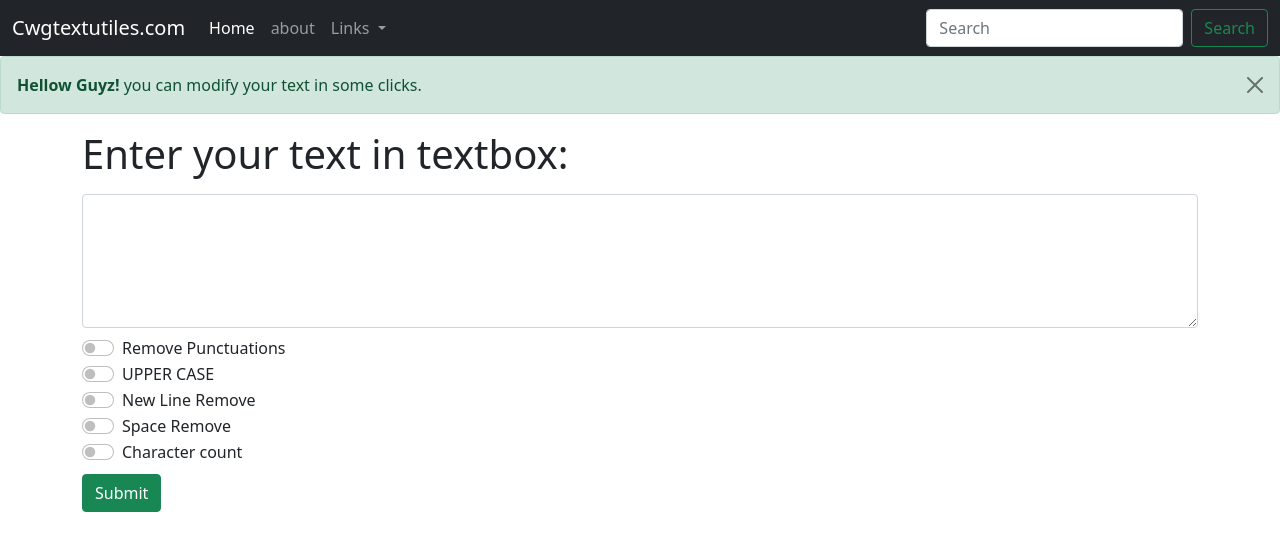
After one commit to Gauravraj1141/textutiles, a Django app: template taxtutilesss/templates/index2.html in a window 1280 px wide. The commit adds this page. Shown: the top 551 px of the page. Run offline with Django 4.2, Linux system fonts and the light colour scheme; the template is opened without the code that fills it, so the values that code supplies are empty.

Commit message:
texttutiles file

```diff
--- a/taxtutilesss/taxtutilesss/urls.py
+++ b/taxtutilesss/taxtutilesss/urls.py
@@ -1,4 +1,4 @@
-"""taxtutilesss URL Configuration
+"""roughttextdj URL Configuration
 
 The `urlpatterns` list routes URLs to views. For more information please see:
     https://docs.djangoproject.com/en/4.0/topics/http/urls/
@@ -13,26 +13,15 @@ Including another URLconf
     1. Import the include() function: from django.urls import include, path
     2. Add a URL to urlpatterns:  path('blog/', include('blog.urls'))
 """
-
-"""hmne ye pipeline dal di nye nye nam se or inhe check kr liya ye sari ok h """
-
-
-
 from django.contrib import admin
 from django.urls import path
 from . import views
+
+
 urlpatterns = [
     path('admin/', admin.site.urls),
     path('',views.index,name='index'),
-    path('removepunc/',views.removepunc,name='remove punc'),
-    path('capitalizefirst/',views.capitalizefirst,name='capitalizefirst'),
-    path('newlineremove/',views.newlineremove,name='newlineremove'),
-    path('spaceremover/',views.spaceremover,name='spaceremover'),
-    path('charcount/',views.charcount,name='charcount'),
-
-
-
-
+    path('analyze2/',views.analyze,name='analyze'),
 
 
 ]
--- /dev/null
+++ b/taxtutilesss/templates/index2.html
@@ -0,0 +1,106 @@
+<!doctype html>
+<html lang="en">
+  <head>
+    <!-- Required meta tags -->
+    <meta charset="utf-8">
+    <meta name="viewport" content="width=device-width, initial-scale=1">
+
+    <!-- Bootstrap CSS -->
+    <link href="https://cdn.jsdelivr.net/npm/bootstrap@5.1.3/dist/css/bootstrap.min.css" rel="stylesheet" integrity="sha384-1BmE4kWBq78iYhFldvKuhfTAU6auU8tT94WrHftjDbrCEXSU1oBoqyl2QvZ6jIW3" crossorigin="anonymous">
+
+    <title>Cwgtextutiles.com</title>
+  </head>
+  <body>
+  <nav class="navbar navbar-expand-lg navbar-dark bg-dark">
+  <div class="container-fluid">
+    <a class="navbar-brand" href="#">Cwgtextutiles.com</a>
+    <button class="navbar-toggler" type="button" data-bs-toggle="collapse" data-bs-target="#navbarScroll" aria-controls="navbarScroll" aria-expanded="false" aria-label="Toggle navigation">
+      <span class="navbar-toggler-icon"></span>
+    </button>
+    <div class="collapse navbar-collapse" id="navbarScroll">
+      <ul class="navbar-nav me-auto my-2 my-lg-0 navbar-nav-scroll" style="--bs-scroll-height: 100px;">
+        <li class="nav-item">
+          <a class="nav-link active" aria-current="page" href="/">Home</a>
+        </li>
+
+        <li class="nav-item">
+          <a class="nav-link" href="https://mail.google.com/mail/u/0/#inbox" target="main">about</a>
+        </li>
+        <li class="nav-item dropdown">
+          <a class="nav-link dropdown-toggle" href="#" id="navbarScrollingDropdown" role="button" data-bs-toggle="dropdown" aria-expanded="false">
+            Links
+          </a>
+          <ul class="dropdown-menu" aria-labelledby="navbarScrollingDropdown">
+            <li><a class="dropdown-item" href="https://www.youtube.com/c/GauravRajput1141" target="main">YouTube</a></li>
+            <li><a class="dropdown-item" href="https://www.facebook.com/profile.php?id=100048342071368" target="main">FaceBook </a></li>
+
+          </ul>
+
+      </ul>
+      <form class="d-flex">
+        <input class="form-control me-2" type="search" placeholder="Search" aria-label="Search">
+        <button class="btn btn-outline-success" type="submit">Search</button>
+      </form>
+    </div>
+  </div>
+</nav>
+  </div>
+  </nav>
+  <div class="alert alert-success alert-dismissible fade show" role="alert">
+  <strong>Hellow Guyz!</strong> you can modify your text in some clicks.
+  <button type="button" class="btn-close" data-bs-dismiss="alert" aria-label="Close"></button>
+</div>
+
+  <div class="container">
+    <form action="/analyze2" method="post">
+
+<div class="mb-3">
+  <label for="exampleFormControlTextarea1"   class="form-label"><h1>Enter your text in textbox:</h1></label>
+  <textarea name = 'text' class="form-control" id="exampleFormControlTextarea1" rows="5"></textarea>
+  <div class="form-check form-switch mt-2">
+  <input class="form-check-input " type="checkbox" role="switch" name="removepunc" id="flexSwitchCheckDefault">
+  <label class="form-check-label " for="flexSwitchCheckDefault">Remove Punctuations</label>
+</div>
+  <div class="form-check form-switch">
+  <input class="form-check-input" type="checkbox" role="switch" name="uppercase" id="flexSwitchCheckDefault1">
+  <label class="form-check-label" for="flexSwitchCheckDefault1">UPPER CASE </label>
+</div>
+
+  <div class="form-check form-switch">
+  <input class="form-check-input" type="checkbox" role="switch" name="newlineremove" id="flexSwitchCheckDefault2">
+  <label class="form-check-label" for="flexSwitchCheckDefault2">New Line Remove</label>
+</div>
+
+  <div class="form-check form-switch">
+  <input class="form-check-input" type="checkbox" role="switch" name="spaceremover" id="flexSwitchCheckDefault3">
+  <label class="form-check-label" for="flexSwitchCheckDefault3">Space Remove</label>
+</div>
+
+  <div class="form-check form-switch">
+  <input class="form-check-input" type="checkbox" role="switch" name="charcount" id="flexSwitchCheckDefault4">
+  <label class="form-check-label" for="flexSwitchCheckDefault4"> Character count </label>
+</div>
+  <div>
+     <button type="submit" class="btn btn-success mt-2" ><h>Submit</h></button>
+  </div>
+   </form>
+
+</div>
+
+
+
+
+
+
+    <!-- Optional JavaScript; choose one of the two! -->
+
+    <!-- Option 1: Bootstrap Bundle with Popper -->
+    <script src="https://cdn.jsdelivr.net/npm/bootstrap@5.1.3/dist/js/bootstrap.bundle.min.js" integrity="sha384-ka7Sk0Gln4gmtz2MlQnikT1wXgYsOg+OMhuP+IlRH9sENBO0LRn5q+8nbTov4+1p" crossorigin="anonymous"></script>
+
+    <!-- Option 2: Separate Popper and Bootstrap JS -->
+    <!--
+    <script src="https://cdn.jsdelivr.net/npm/@popperjs/core@2.10.2/dist/umd/popper.min.js" integrity="sha384-7+zCNj/IqJ95wo16oMtfsKbZ9ccEh31eOz1HGyDuCQ6wgnyJNSYdrPa03rtR1zdB" crossorigin="anonymous"></script>
+    <script src="https://cdn.jsdelivr.net/npm/bootstrap@5.1.3/dist/js/bootstrap.min.js" integrity="sha384-QJHtvGhmr9XOIpI6YVutG+2QOK9T+ZnN4kzFN1RtK3zEFEIsxhlmWl5/YESvpZ13" crossorigin="anonymous"></script>
+    -->
+  </body>
+</html>
```
Also changed, not shown: taxtutilesss/taxtutilesss/views.py (+57 -30 lines), taxtutilesss/templates/analyze.html (added, +13 -0 lines), taxtutilesss/templates/analyze2.html (added, +79 -0 lines), taxtutilesss/templates/index.html (+16 -2 lines), taxtutilesss/templates/removepunc.html (deleted, +0 -10 lines).
